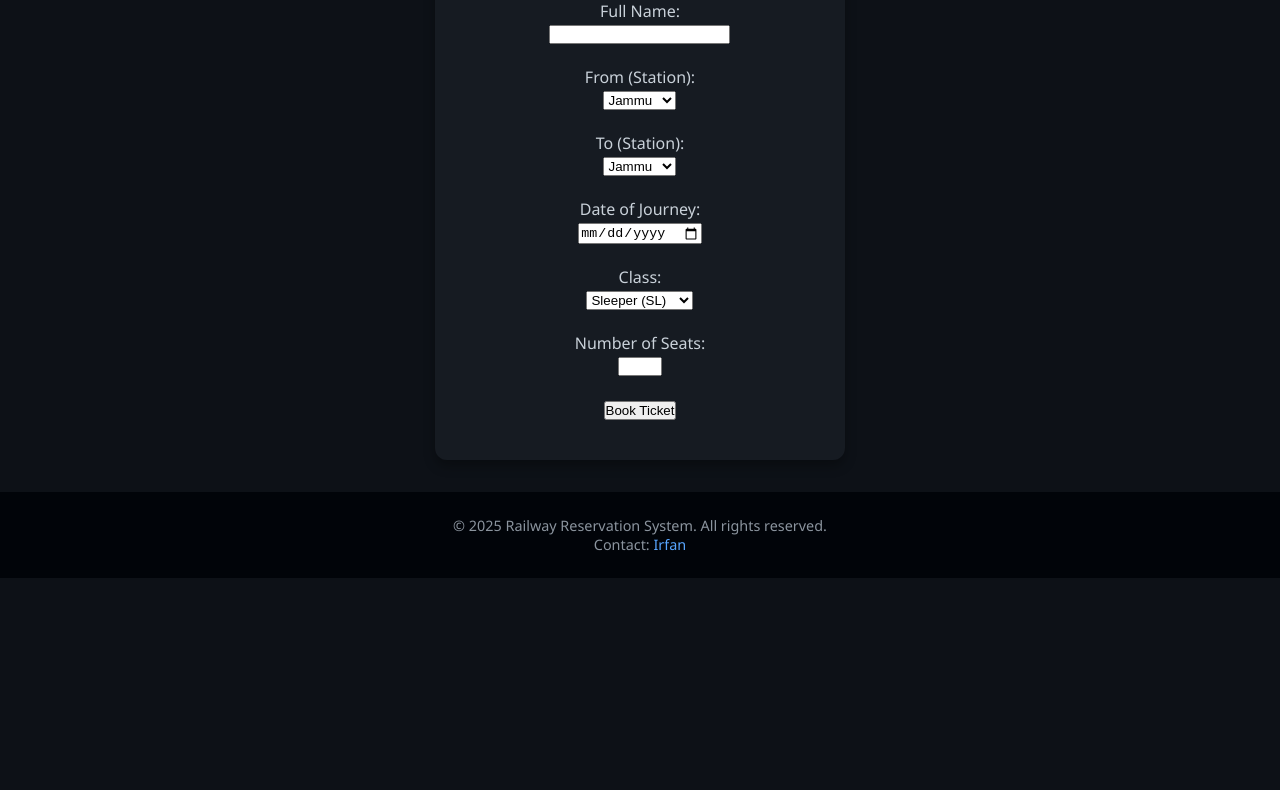
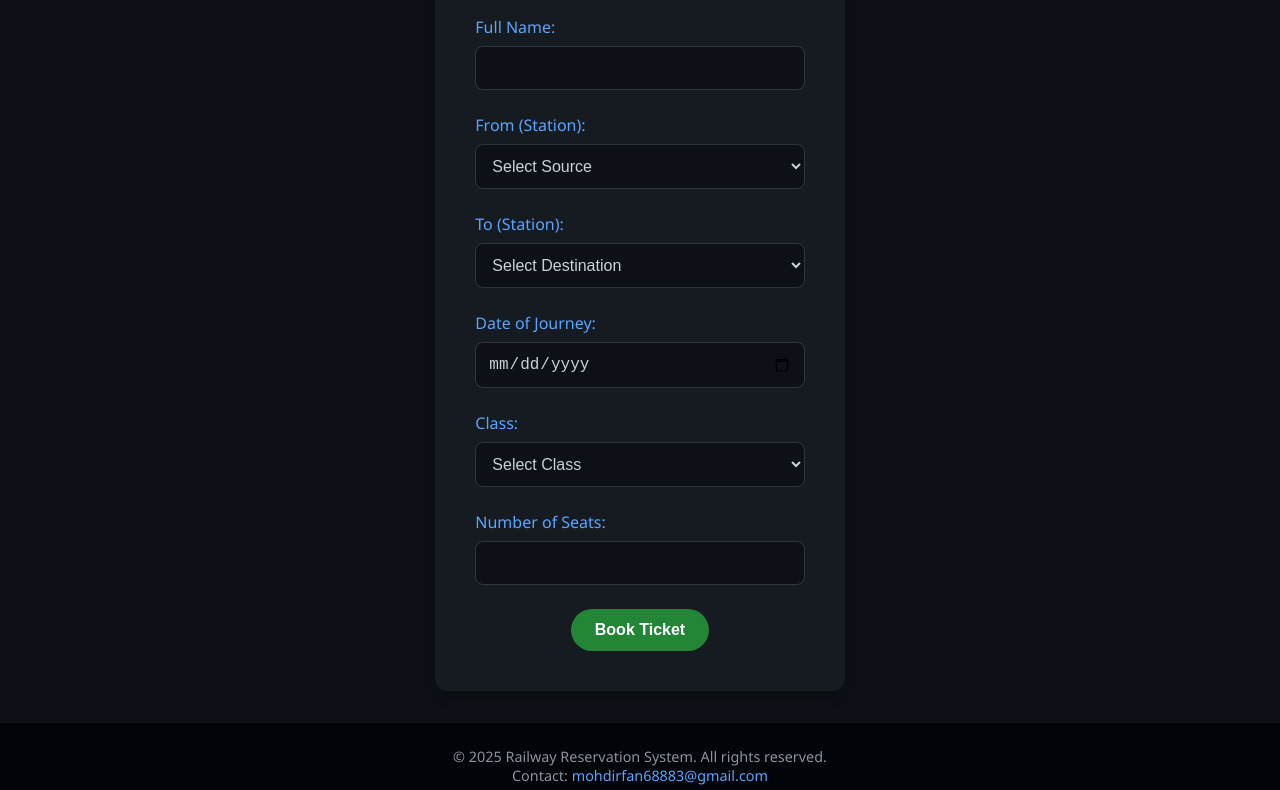
Before and after one commit to c137v8/Railway-Reservation, a plain HTML site: page frontend/book_ticket.html in a window 1280 px wide. Shown: the part 244-1034 px from the top of the page. Before the commit the page ends 822 px from the top, so only its background shows below. Drawn offline with Linux system fonts and the light colour scheme.

Commit message:
style: used gpt to clean code

```diff
--- a/frontend/book_ticket.html
+++ b/frontend/book_ticket.html
@@ -5,11 +5,12 @@
     <meta name="viewport" content="width=device-width, initial-scale=1.0" />
     <title>Book Ticket - Railway Reservation</title>
     <link rel="stylesheet" href="style.css" />
+    <link rel="stylesheet" href="https://cdnjs.cloudflare.com/ajax/libs/font-awesome/6.0.0-beta3/css/all.min.css" />
 </head>
 <body>
     <header>
         <div class="container header-content">
-            <h1>Book Your Train Ticket</h1>
+            <h1><i class="fas fa-ticket-alt"></i> Book Your Train Ticket</h1>
             <nav aria-label="Main navigation">
                 <ul class="nav-links">
                     <li><a href="book_ticket.html">Book Ticket</a></li>
@@ -23,49 +24,54 @@
     <main class="container">
         <section>
             <h2>Ticket Booking Form</h2>
-            <form action="placehodlder" method="post">
-                <div>
-                    <label for="name">Full Name:</label><br>
+            <form action="#" method="post" class="booking-form">
+                <div class="form-group">
+                    <label for="name">Full Name:</label>
                     <input type="text" id="name" name="name" required />
                 </div>
-                <br>
-                <div>
-                    <label for="source">From (Station):</label><br>
-                    <select id="class" name="travel_class" required>
-                        <option value="SL">Jammu</option>
-                        <option value="3A">Srinagar</option>
+
+                <div class="form-group">
+                    <label for="source">From (Station):</label>
+                    <select id="source" name="source" required>
+                        <option value="">Select Source</option>
+                        <option value="Jammu">Jammu</option>
+                        <option value="Srinagar">Srinagar</option>
                     </select>
                 </div>
-                <br>
-                <div>
-                    <label for="destination">To (Station):</label><br>
-                    <select id="class" name="travel_class" required>
-                        <option value="SL">Jammu</option>
-                        <option value="3A">Srinagar</option>
+
+                <div class="form-group">
+                    <label for="destination">To (Station):</label>
+                    <select id="destination" name="destination" required>
+                        <option value="">Select Destination</option>
+                        <option value="Jammu">Jammu</option>
+                        <option value="Srinagar">Srinagar</option>
                     </select>
                 </div>
-                <br>
-                <div>
-                    <label for="date">Date of Journey:</label><br>
+
+                <div class="form-group">
+                    <label for="date">Date of Journey:</label>
                     <input type="date" id="date" name="journey_date" required />
                 </div>
-                <br>
-                <div>
-                    <label for="class">Class:</label><br>
+
+                <div class="form-group">
+                    <label for="class">Class:</label>
                     <select id="class" name="travel_class" required>
+                        <option value="">Select Class</option>
                         <option value="SL">Sleeper (SL)</option>
                         <option value="3A">AC 3 Tier (3A)</option>
                         <option value="2A">AC 2 Tier (2A)</option>
                         <option value="1A">First AC (1A)</option>
                     </select>
                 </div>
-                <br>
-                <div>
-                    <label for="seats">Number of Seats:</label><br>
+
+                <div class="form-group">
+                    <label for="seats">Number of Seats:</label>
                     <input type="number" id="seats" name="seats" min="1" max="6" required />
                 </div>
-                <br>
-                <button type="submit">Book Ticket</button>
+
+                <div class="form-group">
+                    <button type="submit" class="btn">Book Ticket</button>
+                </div>
             </form>
         </section>
     </main>
@@ -73,7 +79,7 @@
     <footer>
         <div class="container">
             <p>&copy; 2025 Railway Reservation System. All rights reserved.</p>
-            <p>Contact: <a href="mailto:mohdirfan68883@gmail.com">Irfan</a></p>
+            <p>Contact: <a href="mailto:mohdirfan68883@gmail.com">mohdirfan68883@gmail.com</a></p>
         </div>
     </footer>
 </body>
```
